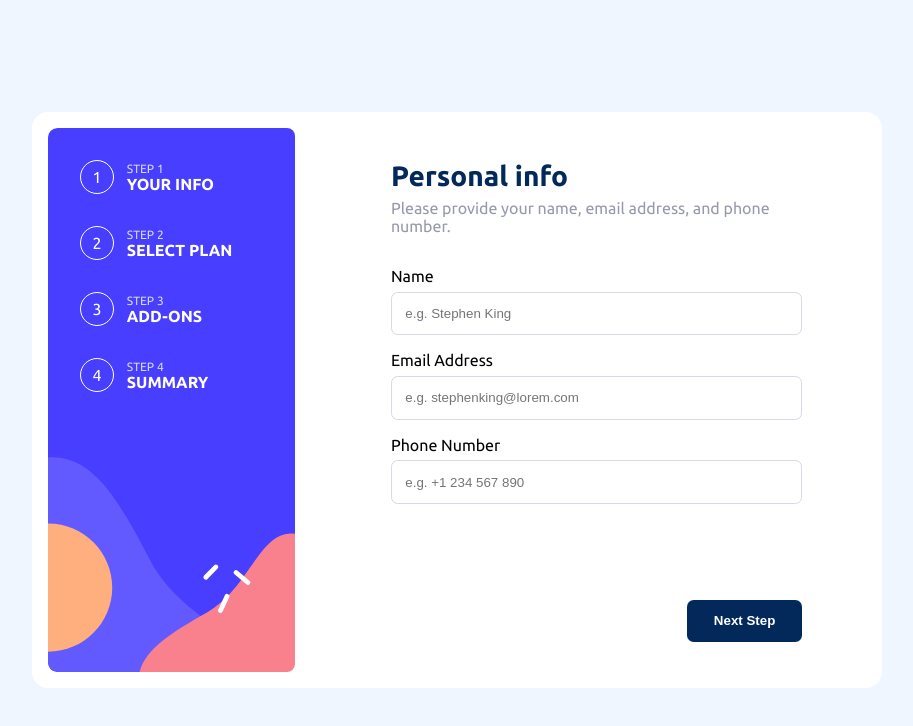
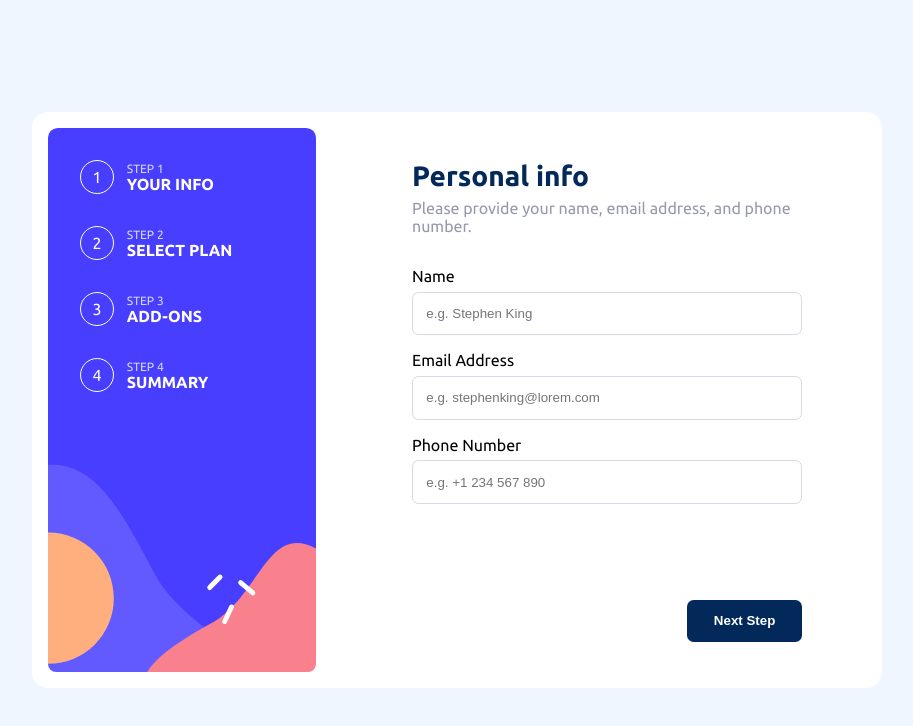
Before and after one commit to vincora/multi-step-form, a React (Create React App) app: page / in a window 1280 px wide. Shown: the top 726 px of the page, without its empty margins (183-1096 px from the left). Built offline with nearby package versions, Linux system fonts and the light colour scheme.

Commit message:
included input back in step1

```diff
--- a/src/App.js
+++ b/src/App.js
@@ -3,6 +3,7 @@ import { useForm } from "react-hook-form";
 import { useState } from "react";
 import Sidebar from "./components/sidebar/Sidebar";
 import Step1 from "./components/step1/Step1";
+import Step2 from "./components/step2/Step2";
 import Header from "./components/header/Header";
 import Buttons from "./components/buttons/Buttons";
 
@@ -49,7 +50,7 @@ function App() {
                   />
                 </div>
                 <div className={style.content}>
-                  <Step1 />
+                  <Step2 />
                 </div>
                 <div className={style.buttons}>
                   <Buttons setStep={setStep}/>
--- a/src/App.module.scss
+++ b/src/App.module.scss
@@ -12,8 +12,10 @@
     display: flex;
     max-width: 850px;
     width: 100%;
+
     &__sidebar{
         width: 300px;
+        flex-shrink: 0;
     }
     &__main{
         padding: 3em 5em 2em 5em;
--- a/src/components/input/Input.js
+++ /dev/null
@@ -1,17 +0,0 @@
-import React from "react";
-import style from './Input.module.scss';
-
-const Input = ({label, placeholder}) => {
-  return (
-    <label className={style.label}>
-      {label}
-      <input
-        type="text"
-        placeholder={placeholder}
-        className={style.input}
-      />
-    </label>
-  );
-};
-
-export default Input;
--- a/src/components/input/Input.module.scss
+++ /dev/null
@@ -1,11 +0,0 @@
-.label {
-
-}
-.input {
-  display: block;
-  padding: 1em;
-  margin-top: .5em;
-  border-radius: .5em;
-  border: 1px solid hsl(229, 24%, 87%);
-  width: 100%;
-}
--- a/src/components/step1/Step1.js
+++ b/src/components/step1/Step1.js
@@ -1,5 +1,4 @@
-import React from 'react';
-import Input from "../input/Input";
+import React from "react";
 import style from "./Step1.module.scss";
 
 const Step1 = () => {
@@ -8,6 +7,14 @@ const Step1 = () => {
     { label: "Email Address", placeholder: "e.g. stephenking@lorem.com" },
     { label: "Phone Number", placeholder: "e.g. +1 234 567 890" },
   ];
+  const Input = ({ label, placeholder }) => {
+    return (
+      <label>
+        {label}
+        <input type="text" placeholder={placeholder} className={style.input} />
+      </label>
+    );
+  };
   return (
     <ul className={style.list}>
       {inputs.map(({ label, placeholder }) => {
@@ -18,7 +25,7 @@ const Step1 = () => {
         );
       })}
     </ul>
-  )
-}
+  );
+};
 
-export default Step1
+export default Step1;
--- a/src/components/step1/Step1.module.scss
+++ b/src/components/step1/Step1.module.scss
@@ -5,3 +5,11 @@
         }
     }
 }
+.input {
+    display: block;
+    padding: 1em;
+    margin-top: .5em;
+    border-radius: .5em;
+    border: 1px solid hsl(229, 24%, 87%);
+    width: 100%;
+  }
--- /dev/null
+++ b/src/components/step2/Step2.js
@@ -0,0 +1,12 @@
+import React from 'react';
+import style from './Step2.module.scss';
+
+const Step2 = () => {
+  return (
+    <div className={style.plansList}>
+
+    </div>
+  )
+}
+
+export default Step2
--- /dev/null
+++ b/src/components/step2/Step2.module.scss
@@ -0,0 +1,3 @@
+.plansList{
+
+}
```
Lines whose indentation alone changed are shown as unchanged.
